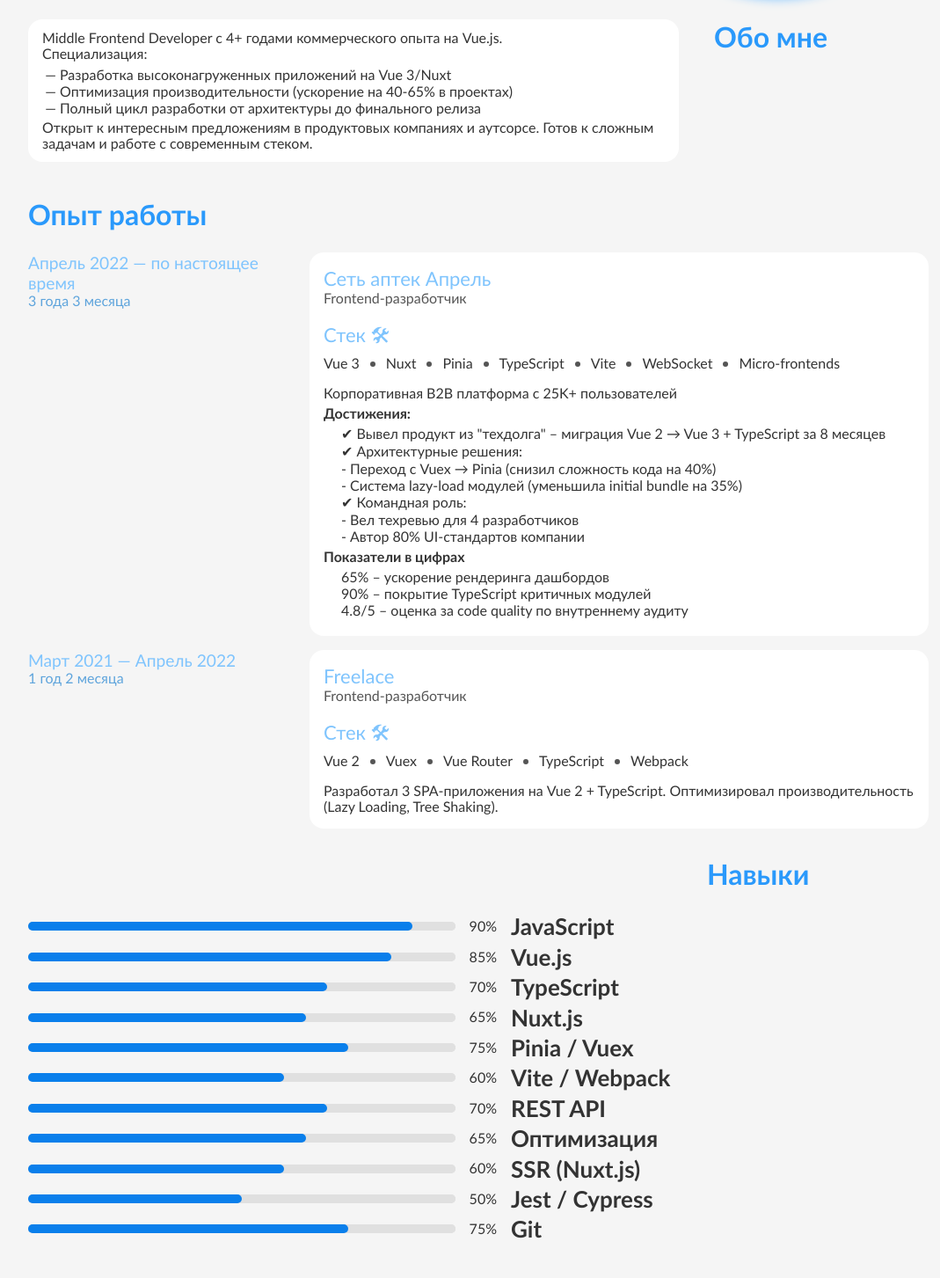
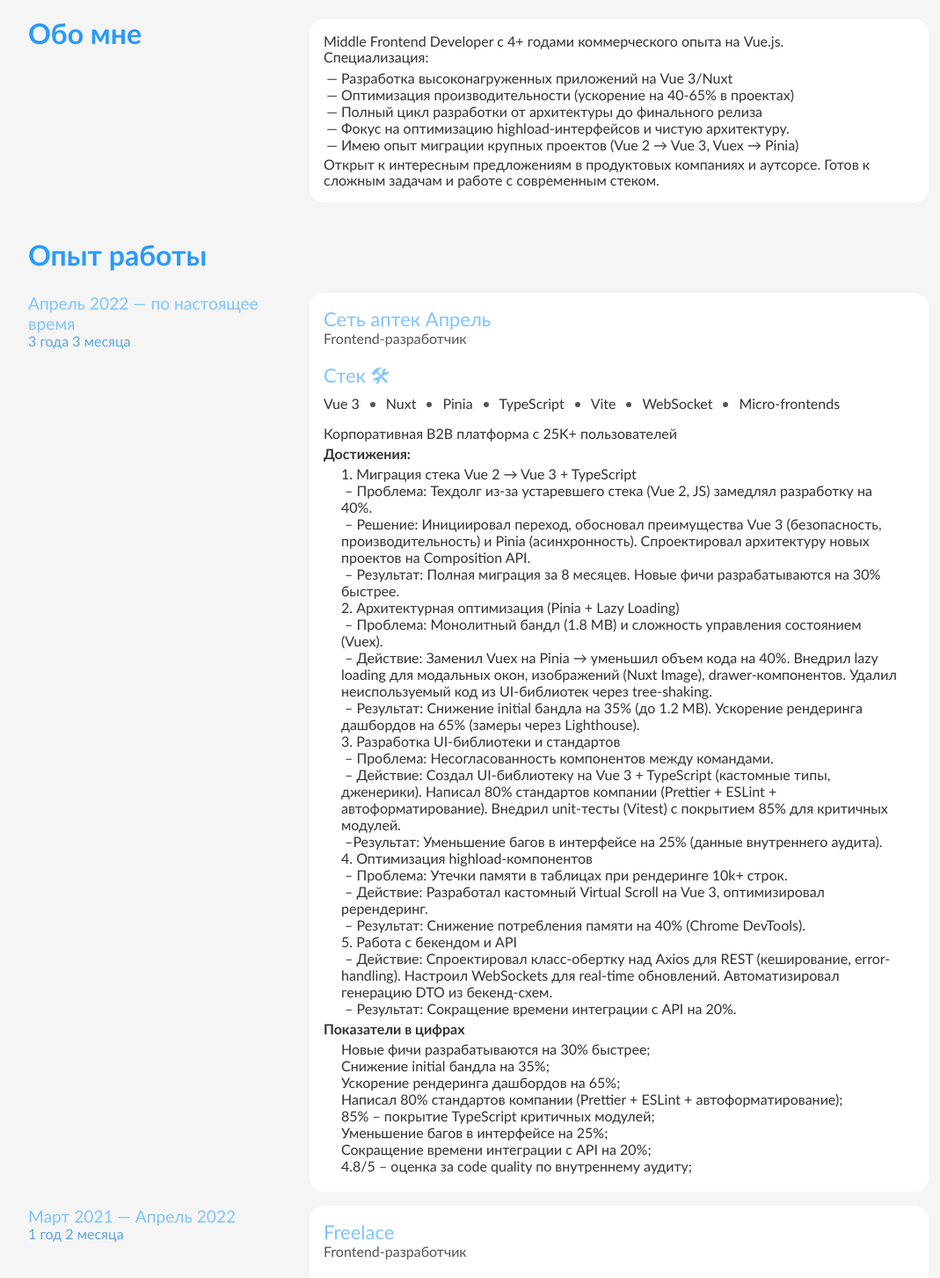
Before and after one commit to reekwul/resume, a Next.js app: page / in a window 1280 px wide. Shown: the part 380-1833 px from the top of the page at 88% size, without its empty margins (96-1165 px from the left). Built offline with nearby package versions, Linux system fonts and the light colour scheme.

Commit message:
Обновление актуальности резюме

```diff
--- a/ArrayWorks.ts
+++ b/ArrayWorks.ts
@@ -10,14 +10,21 @@ const Works: WorksMe[] = [
         period:"Апрель 2022 — по настоящее время",
         position:"Frontend-разработчик",
         achivments:[
-            "✔ Вывел продукт из \"техдолга\" – миграция Vue 2 → Vue 3 + TypeScript за 8 месяцев",
-            "✔ Архитектурные решения:\n- Переход с Vuex → Pinia (снизил сложность кода на 40%)\n- Система lazy-load модулей (уменьшила initial bundle на 35%)",
-            "✔ Командная роль:\n- Вел техревью для 4 разработчиков\n- Автор 80% UI-стандартов компании",
+            "1. Миграция стека Vue 2 → Vue 3 + TypeScript\n – Проблема: Техдолг из-за устаревшего стека (Vue 2, JS) замедлял разработку на 40%.\n – Решение: Инициировал переход, обосновал преимущества Vue 3 (безопасность, производительность) и Pinia (асинхронность). Спроектировал архитектуру новых проектов на Composition API.\n – Результат: Полная миграция за 8 месяцев. Новые фичи разрабатываются на 30% быстрее.",
+            "2. Архитектурная оптимизация (Pinia + Lazy Loading)\n – Проблема: Монолитный бандл (1.8 MB) и сложность управления состоянием (Vuex).\n – Действие: Заменил Vuex на Pinia → уменьшил объем кода на 40%. Внедрил lazy loading для модальных окон, изображений (Nuxt Image), drawer-компонентов. Удалил неиспользуемый код из UI-библиотек через tree-shaking.\n – Результат: Снижение initial бандла на 35% (до 1.2 MB). Ускорение рендеринга дашбордов на 65% (замеры через Lighthouse).",
+            "3. Разработка UI-библиотеки и стандартов\n – Проблема: Несогласованность компонентов между командами.\n – Действие: Создал UI-библиотеку на Vue 3 + TypeScript (кастомные типы, дженерики). Написал 80% стандартов компании (Prettier + ESLint + автоформатирование). Внедрил unit-тесты (Vitest) с покрытием 85% для критичных модулей.\n –Результат: Уменьшение багов в интерфейсе на 25% (данные внутреннего аудита).",
+            "4. Оптимизация highload-компонентов\n – Проблема: Утечки памяти в таблицах при рендеринге 10k+ строк.\n – Действие: Разработал кастомный Virtual Scroll на Vue 3, оптимизировал ререндеринг.\n – Результат: Снижение потребления памяти на 40% (Chrome DevTools).",
+            "5. Работа с бекендом и API\n – Действие: Спроектировал класс-обертку над Axios для REST (кеширование, error-handling). Настроил WebSockets для real-time обновлений. Автоматизировал генерацию DTO из бекенд-схем.\n – Результат: Сокращение времени интеграции с API на 20%.",
         ],
         indicators:[
-            "65% – ускорение рендеринга дашбордов",
-            "90% – покрытие TypeScript критичных модулей",
-            "4.8/5 – оценка за code quality по внутреннему аудиту",
+            "Новые фичи разрабатываются на 30% быстрее;",
+            "Снижение initial бандла на 35%;",
+            "Ускорение рендеринга дашбордов на 65%;",
+            "Написал 80% стандартов компании (Prettier + ESLint + автоформатирование);",
+            "85% – покрытие TypeScript критичных модулей;",
+            "Уменьшение багов в интерфейсе на 25%;",
+            "Сокращение времени интеграции с API на 20%;",
+            "4.8/5 – оценка за code quality по внутреннему аудиту;",
         ]
     },
     {
--- a/src/aboutme/aboutme.module.css
+++ b/src/aboutme/aboutme.module.css
@@ -5,6 +5,7 @@
 
 .about {
     display: flex;
+    flex-direction: row-reverse;
     justify-content: space-between;
     margin: 8px 0;
     padding: 8px 0;
@@ -13,18 +14,18 @@
 
 
 .about .name {
-    flex: 25%;
-    margin: 8px;
+    flex: 30%;
+    margin: 4px 0;
     max-width: 400px;
 }
 
 .about__text{
     margin: 8px 0;
-    flex: 75%;
+    flex: 70%;
     min-width: 320px;
     background-color: var(--bg-secondary);
     border-radius: 16px;
-    padding: 12px 16px;
+    padding:1rem;
 }
 
 .about__text p{
@@ -71,20 +72,21 @@
 
 .progress {
     display: flex;
+    flex-direction: row-reverse;
     margin: 16px 0;
     gap: 2rem;
 }
 
 .progress-block {
-    margin-top: calc(38px + 1.5rem);
+    /* margin-top: calc(38px + 1.5rem); */
     display: flex;
     flex-direction: column;
-    flex: 75%;
+    flex: 70%;
 }
 
 .progress .name {
-    flex: 25%;
-    margin: 0 8px;
+    flex: 30%;
+    margin: 0;
     max-width: 400px;
 }
 @media (max-width: 768px) {
--- a/src/aboutme/aboutme.tsx
+++ b/src/aboutme/aboutme.tsx
@@ -24,6 +24,8 @@ const Aboutme = () => {
                         <li>Разработка высоконагруженных приложений на Vue 3/Nuxt</li>
                         <li>Оптимизация производительности (ускорение на 40-65% в проектах)</li>
                         <li>Полный цикл разработки от архитектуры до финального релиза</li>
+                        <li>Фокус на оптимизацию highload-интерфейсов и чистую архитектуру. </li>
+                        <li>Имею опыт миграции крупных проектов (Vue 2 → Vue 3, Vuex → Pinia)</li>
                     </ul>
 
                     <p>
--- a/src/header/heder.module.css
+++ b/src/header/heder.module.css
@@ -7,6 +7,7 @@
 }
 
 .face {
+    display: none;
     background: 80% 15% / 110% no-repeat url("../../public/i.png");
     width: 350px;
     height: 350px;
```
